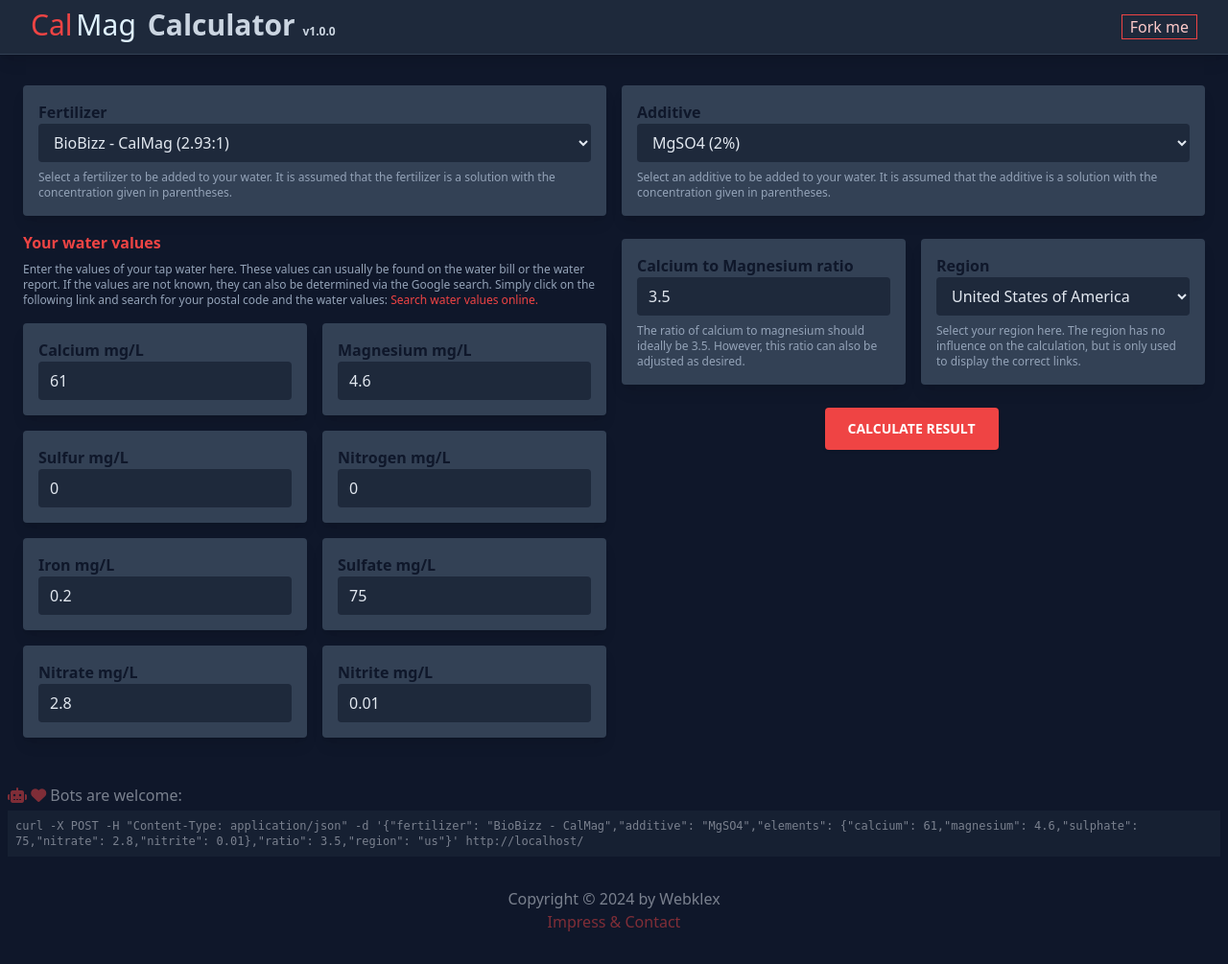
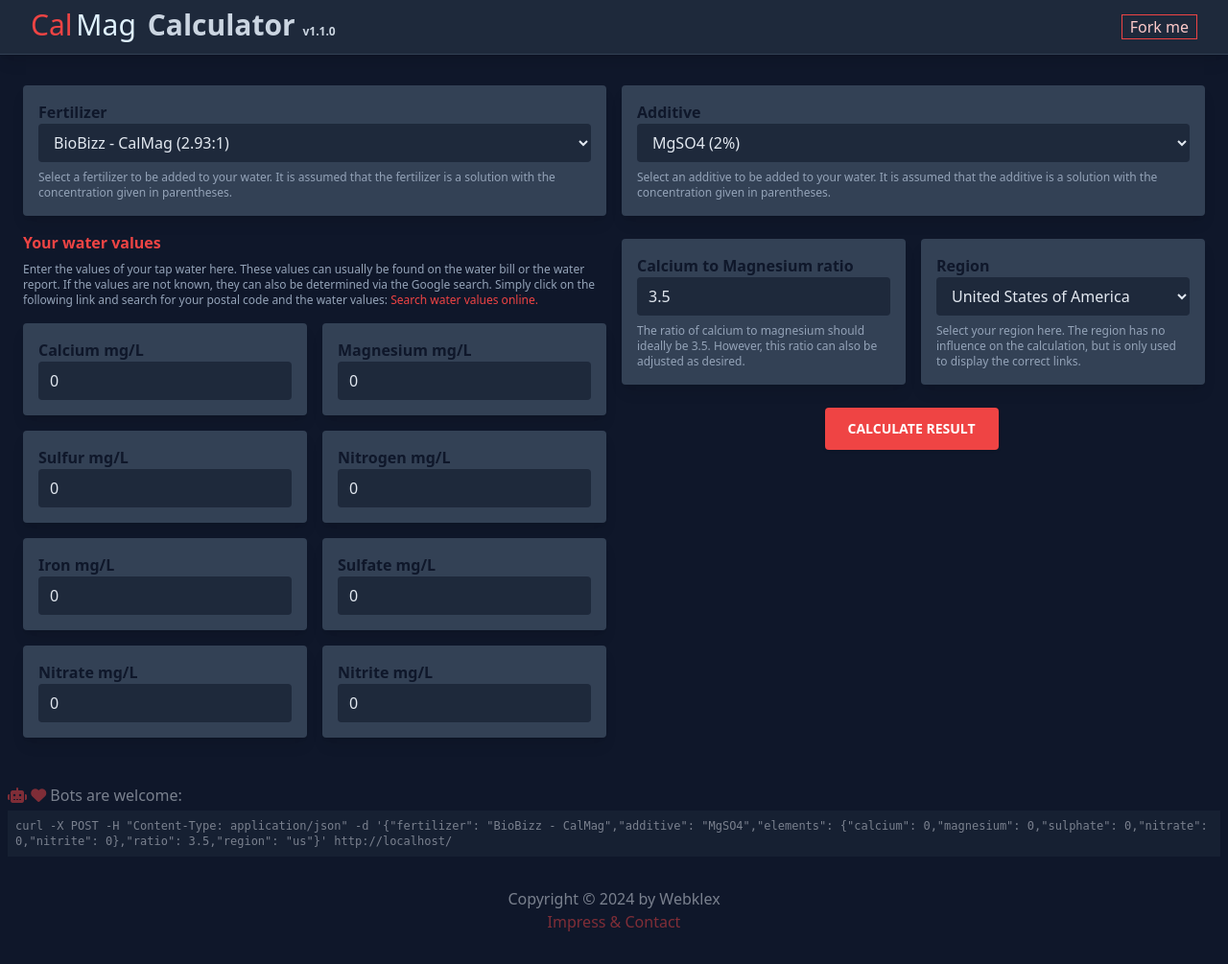
Before and after one commit to manfredsteger/webklex-calmag-dockerfile, a PHP site: page / in a window 1280 px wide. Shown: the whole page at 96% size. Run offline with PHP 8.4, Linux system fonts and the light colour scheme; some libraries are stand-ins or nearby versions.

Commit message:
Default water values set to 0

```diff
--- a/src/Application.php
+++ b/src/Application.php
@@ -16,21 +16,23 @@ class Application {
 
     private CalMagCalculator $calculator;
 
-    const VERSION = "1.0.0";
+    const VERSION = "1.1.0";
 
     private array $elements = [
-        "calcium"   => 61.0, // mg/L
-        "magnesium" => 4.6, // mg/L
-        "potassium" => 5.0, // mg/L
-        "iron"      => 0.2, // mg/L
-        "sulphate"  => 75.0, // mg/L
-        "nitrate"   => 2.8, // mg/L
-        "nitrite"   => 0.01, // mg/L
+        "calcium"   => 0.0, // mg/L
+        "magnesium" => 0.0, // mg/L
+        "potassium" => 0.0, // mg/L
+        "iron"      => 0.0, // mg/L
+        "sulphate"  => 0.0, // mg/L
+        "nitrate"   => 0.0, // mg/L
+        "nitrite"   => 0.0, // mg/L
     ];
 
     private string $fertilizer = "";
     private string $additive = "";
     private float $ratio = 3.5;
+
+    private float $volume = 5.0;
 
     private string $region = "us";
 
@@ -78,6 +80,7 @@ class Application {
         $additive = $_POST['additive'] ?? "";
         $region = $_POST['region'] ?? $this->region;
         $ratio = $_POST['ratio'] ?? $this->ratio;
+        $volume = $_POST['volume'] ?? $this->volume;
         $elements = $_POST['elements'] ?? $this->elements;
 
         if (!is_string($fertilizer) || !is_string($additive) || !is_array($elements)) {
@@ -91,6 +94,9 @@ class Application {
         }
         if ($ratio <= 0) {
             throw new \Exception("Invalid ratio");
+        }
+        if ($volume <= 0) {
+            throw new \Exception("Invalid volume");
         }
         if (!isset($this->regions[$region])) {
             throw new \Exception("Invalid region");
@@ -111,6 +117,7 @@ class Application {
         $this->fertilizer = $fertilizer;
         $this->additive = $additive;
         $this->ratio = $ratio;
+        $this->volume = $volume;
         $this->region = $region;
         $this->elements = [
             ...$this->elements,
@@ -151,6 +158,7 @@ class Application {
             "fertilizer" => $this->fertilizer !== "" ?$this->fertilizer: $calculator->getFertilizer(),
             "additive"   => $this->additive !== "" ?$this->additive: $calculator->getAdditive(),
             "ratio"      => $this->ratio,
+            "volume"     => $this->volume,
             "region"     => $this->region,
             "elements"   => $this->elements,
         ];
```
